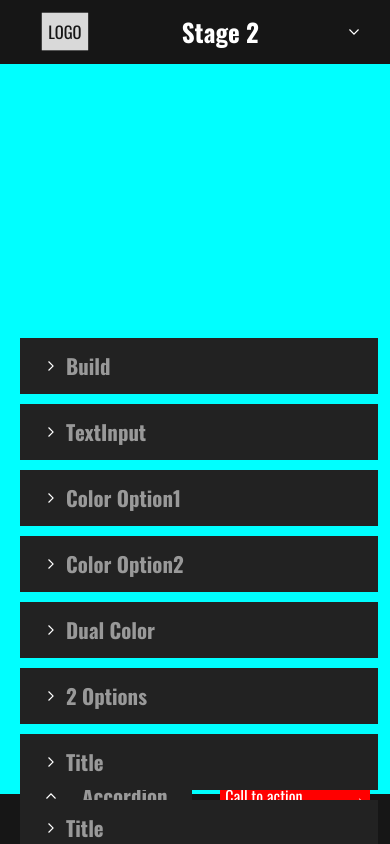
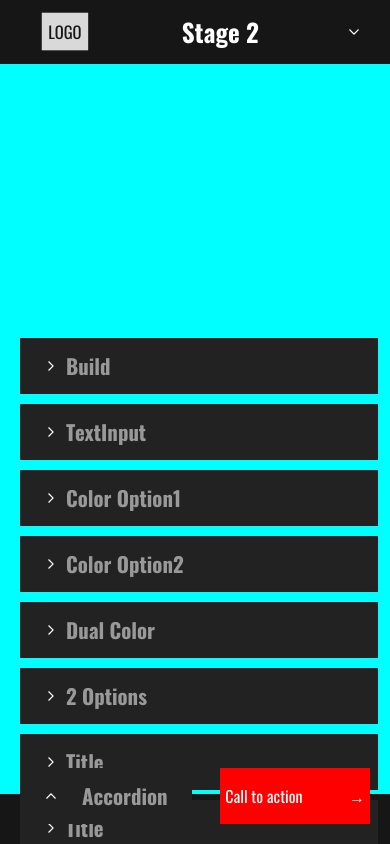
Before and after one commit to berekettussa123/color-builder, a React (Create React App) app: page /stage-two in a window 390 px wide. Built offline with nearby package versions, Linux system fonts and the light colour scheme; the HTML template or start-up script is replaced by a standard one.

Commit message:
helosssasakas

```diff
--- a/src/main.scss
+++ b/src/main.scss
@@ -238,12 +238,12 @@ p {
     height: 60vh;
    width: 95%;
 
-    // z-index: -2;
+    z-index: -2;
     // background-color: aqua;
     overflow-y: scroll !important;
     position: fixed;
     bottom: 0;
-    z-index: 1111111111111 !important;
+    // z-index: 1111111111111 !important;
   }
   .minimizeAll{
     transform: translateY(600px);
@@ -259,6 +259,7 @@ p {
     align-items: center;
     // align-self: flex-end;
     gap: 1.8rem !important;
+    z-index: 999;
     // height: 30px;
   }
   .accordionAndCTA {
```
